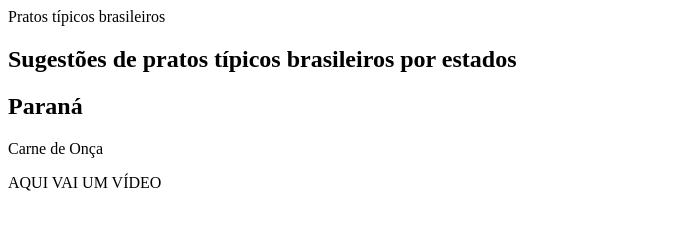
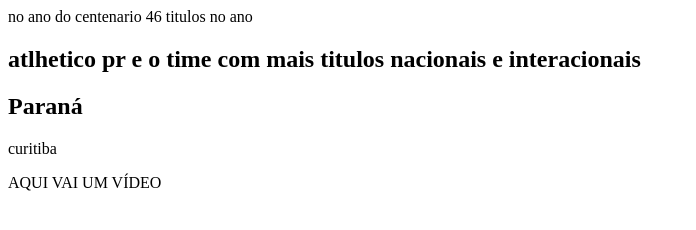
Before and after one commit to matheusviveiro/clube-atlhetico-pr, a plain HTML site: page index.html in a window 1280 px wide. Shown: the whole page, without its empty margins (0-696 px from the left). Drawn offline with Linux system fonts and the light colour scheme.

Commit message:
Update index.html

```diff
--- a/index.html
+++ b/index.html
@@ -5,17 +5,17 @@
     <meta charset="UTF-8">
     <meta name="viewport" content="width=device-witdh" , initial-scale="1.0">
     <link rel="stylesheet" href="style.css">
-    <title>Recomendação de Pratos Típicos brasileiros</title>
+    <title>ano do centenario</title>
 </head>
 
 
 <body>
-    <header>Pratos típicos brasileiros</header>
+    <header>no ano do centenario 46 titulos no ano</header>
     <section>
         <div>
-            <h1>Sugestões de pratos típicos brasileiros por estados</h1>
+            <h1>atlhetico pr e o time com mais titulos nacionais e interacionais</h1>
             <h2> Paraná</h2>
-            <p>Carne de Onça</p>
+            <p>curitiba</p>
         </div>
         <div>
            AQUI VAI UM VÍDEO
```
